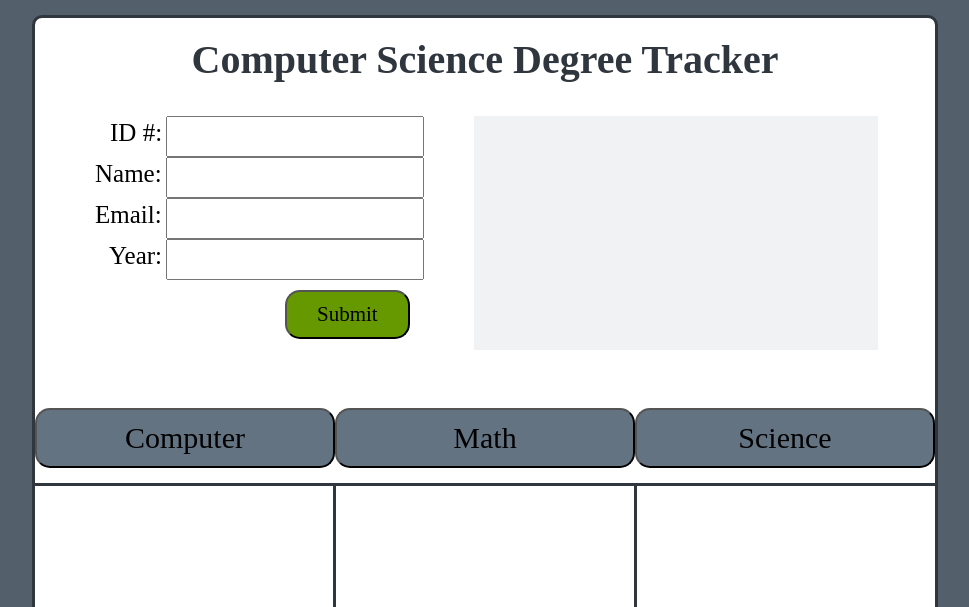
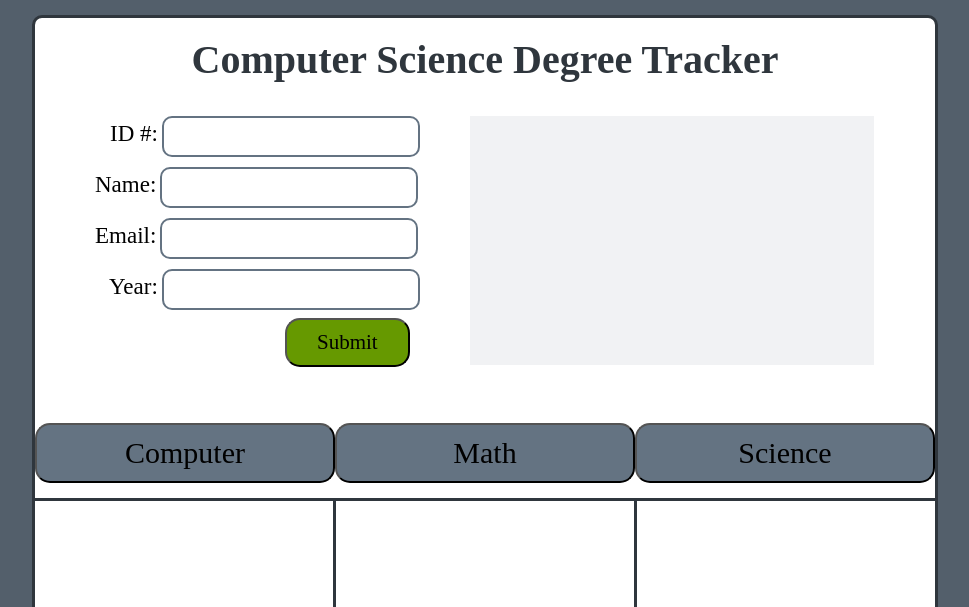
Before and after one commit to vkonen1/cmsc433, a PHP site: page / in a window 1280 px wide. Shown: the top 607 px of the page, without its empty margins (155-1124 px from the left). Run offline with PHP 8.4, Linux system fonts and the light colour scheme; data comes from the database, SQL or seed files in the repository.

Commit message:
Update form box

```diff
--- a/css/index.css
+++ b/css/index.css
@@ -33,7 +33,7 @@ h1 {
 
 label{
 	font-family: "Times New Roman", Times, serif;
-	font-size:25px;
+	font-size:23px;
 }
 
 /* used to clear floated elements */
@@ -72,12 +72,15 @@ label{
 input[type="text"]{
 	width: 250px;
 	height: 35px;
+	border-radius:10px;
+	border-color:#647382;
+	border-style:solid;
 }
 input[type="submit"]{
 	background: #669900;
 	border-radius:15px;
 	padding: 10px 30px;
-	margin-top:10px;
+	margin-top:8px;
 	margin-left:190px;
 	font-family: "Times New Roman", Times, serif;
 	font-size:21px;
@@ -96,8 +99,13 @@ input[type="submit"]{
 
 #id-box{
 	margin-left:15px;
+	margin-bottom:10px;
+}
+#email-box{
+	margin-top:10px;
 }
 #year-box{
+	margin-top:10px;
 	margin-left:14px;
 }
 
@@ -107,7 +115,7 @@ input[type="submit"]{
 }
 #tooltip {
 	width: 400px;
-	height: 230px;
+	height: 245px;
 	background-color:#f1f2f4;
 	border-style: none;
 	resize:none;
--- a/html/index.html.php
+++ b/html/index.html.php
@@ -25,19 +25,16 @@
 				<div id="name-box">
 				<label for="student_name">Name:</label>
 				<input type="text" name="student_name">
-				<br>
 				</div>
 
 				<div id="email-box">
 				<label for="student_email">Email:</label>
 				<input type="text" name="student_email">
-				<br>
 				</div>
 
 				<div id="year-box">
 				<label for="student_year">Year:</label>
 				<input type="text" name="student_year">
-				<br>
 				</div>
 
 				<div id="hidden"></div>
```
